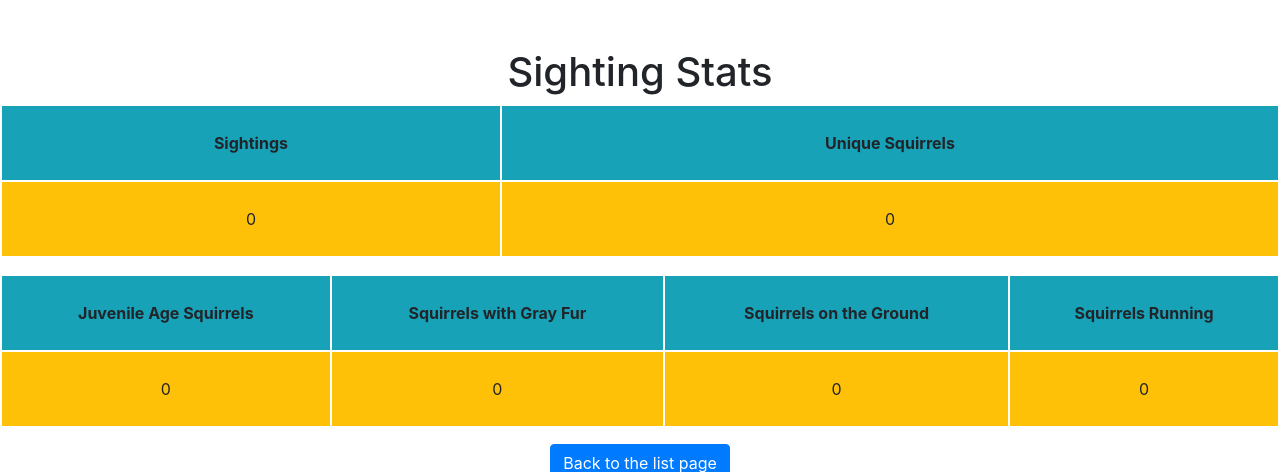
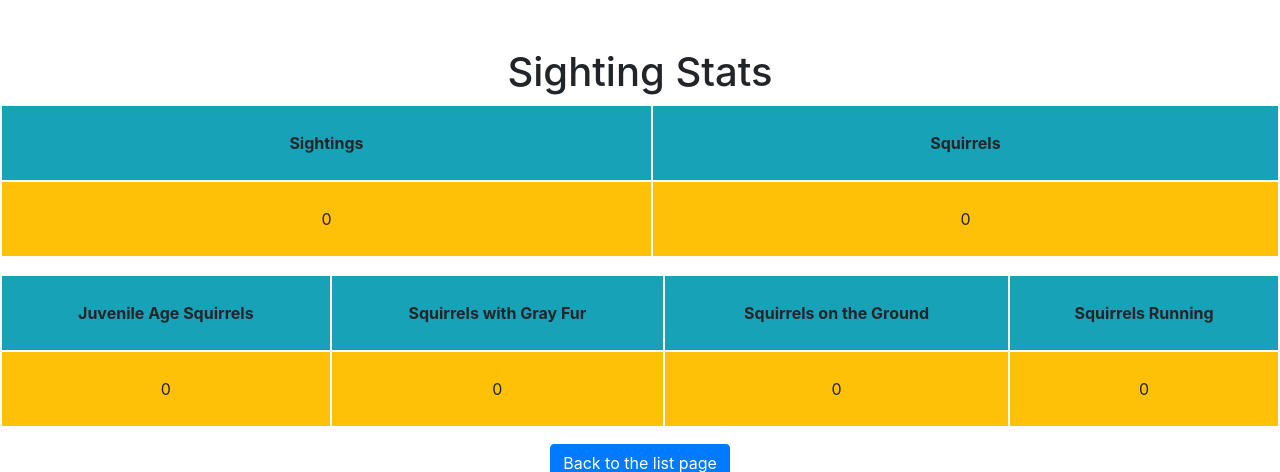
Before and after one commit to jiawei-zhang-columbia/IEORE4501-Final-Project, a Django app: page /sightings/stats/ in a window 1280 px wide. Shown: the top 472 px of the page. Run offline with Django 3.2, Linux system fonts and the light colour scheme; data that the repository does not hold is empty; some libraries are stand-ins or nearby versions.

Commit message:
map and stat html edit with new var in table

```diff
--- a/squirrel_tracker/templates/squirrel_tracker/map.html
+++ b/squirrel_tracker/templates/squirrel_tracker/map.html
@@ -55,7 +55,7 @@
         <!-- L.Icon.Default.prototype.options.shadowAnchor = [0, 0]; -->
 
         {% for sighting in sightings %}
-          var point_lat_lon = [{{ sighting.x }}, {{ sighting.longitude }}];
+          var point_lat_lon = [{{ sighting.latitude }}, {{ sighting.longitude }}];
           var marker = L.marker(point_lat_lon).addTo(map);
         {% endfor %}
     </script>
--- a/squirrel_tracker/templates/squirrel_tracker/stats.html
+++ b/squirrel_tracker/templates/squirrel_tracker/stats.html
@@ -34,7 +34,7 @@
 	<table align='center' class="mt-1 table table-striped">
 		<tr class="bg-info">
 			<th> Sightings</th>
-            <th> Unique Squirrels</th>
+            <th> Squirrels</th>
 		</tr>
 		<tr class="bg-warning">
 			<td>{{ num_of_sightings }}</td>
```
